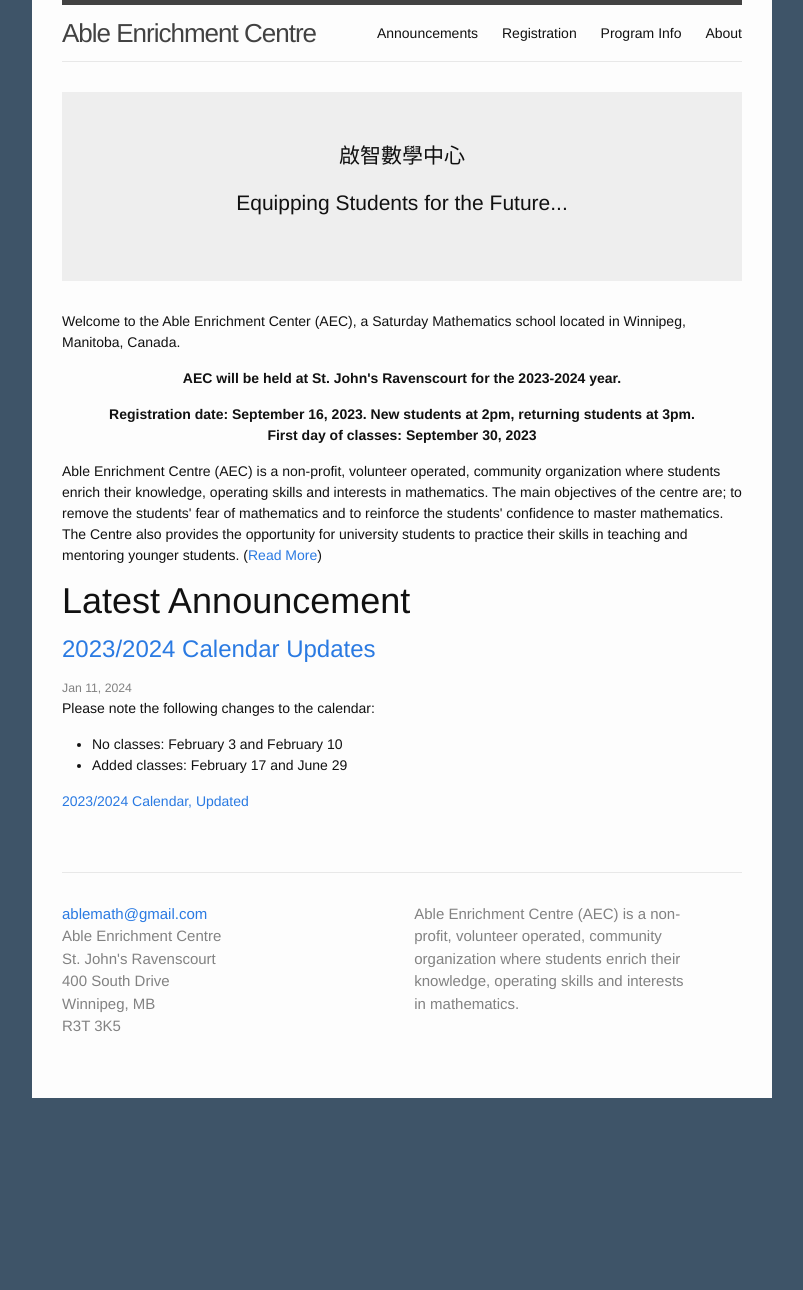
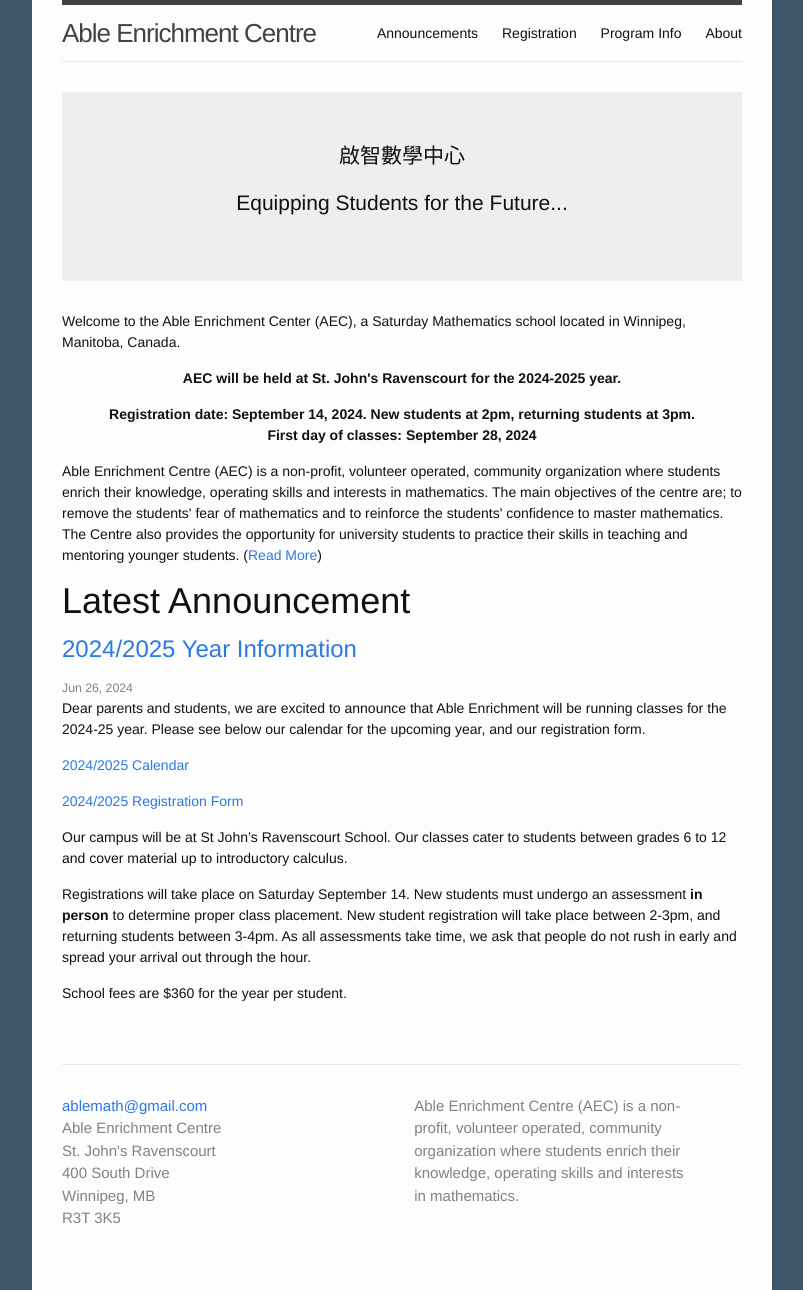
Before and after one commit to ablemath/ablemath, a Jekyll site: the page built from index.html, in a window 1280 px wide. Shown: the whole page, without its empty margins (238-1041 px from the left). Built offline with Jekyll 4.4.1, drawn with Linux system fonts in a browser that asks for light colours; before the commit the page ends 1098 px from its top, so only the background shows below that.

Commit message:
2024/2025 year updates

```diff
--- a/_config.yml
+++ b/_config.yml
@@ -12,9 +12,9 @@
   Winnipeg, MB<br />
   R3T 3K5
 baseurl: "" # the subpath of your site, e.g. /blog/
-url: "http://ablemath.ca" # the base hostname & protocol for your site
-registrationdate: 2023-09-16
-classdate: 2023-09-30
+url: "https://ablemath.ca" # the base hostname & protocol for your site
+registrationdate: 2024-09-14
+classdate: 2024-09-28
 
 # Build settings
 markdown: kramdown
--- /dev/null
+++ b/_posts/2024-06-26-2024-2025-year.md
@@ -0,0 +1,24 @@
+---
+layout: post
+title:  "2024/2025 Year Information"
+date:   2024-06-26 12:00:00
+categories: "Year Information"
+---
+Dear parents and students, we are excited to announce that Able Enrichment will
+be running classes for the 2024-25 year.  Please see below our calendar for the
+upcoming year, and our registration form.
+
+[2024/2025 Calendar](/docs/2024/calendar.pdf)
+
+[2024/2025 Registration Form](/docs/2024/regform.pdf)
+
+Our campus will be at St John's Ravenscourt School. Our classes cater to
+students between grades 6 to 12 and cover material up to introductory calculus.
+
+Registrations will take place on Saturday September 14. New students must
+undergo an assessment **in person** to determine proper class placement. New
+student registration will take place between 2-3pm, and returning students
+between 3-4pm. As all assessments take time, we ask that people do not rush in
+early and spread your arrival out through the hour.
+
+School fees are $360 for the year per student.
--- a/_sass/_base.scss
+++ b/_sass/_base.scss
@@ -32,7 +32,7 @@
 p, blockquote, pre,
 ul, ol, dl, figure,
 %vertical-rhythm {
-    margin-bottom: $spacing-unit / 2;
+    margin-bottom: calc($spacing-unit / 2);
 }
 
 
@@ -110,7 +110,7 @@
 blockquote {
     color: $grey-color;
     border-left: 4px solid $grey-color-light;
-    padding-left: $spacing-unit / 2;
+    padding-left: calc($spacing-unit / 2);
     font-size: 18px;
     letter-spacing: -1px;
     font-style: italic;
@@ -170,8 +170,8 @@
     @include media-query($on-laptop) {
         max-width: -webkit-calc(#{$content-width} - (#{$spacing-unit}));
         max-width:         calc(#{$content-width} - (#{$spacing-unit}));
-        padding-right: $spacing-unit / 2;
-        padding-left: $spacing-unit / 2;
+        padding-right: calc($spacing-unit / 2);
+        padding-left: calc($spacing-unit / 2);
     }
 }
 
--- a/_sass/_layout.scss
+++ b/_sass/_layout.scss
@@ -98,7 +98,7 @@
 
 .footer-heading {
     font-size: 18px;
-    margin-bottom: $spacing-unit / 2;
+    margin-bottom: calc($spacing-unit / 2);
 }
 
 .contact-list,
@@ -110,14 +110,14 @@
 .footer-col-wrapper {
     font-size: 15px;
     color: $grey-color;
-    margin-left: -$spacing-unit / 2;
+    margin-left: calc(-1 * $spacing-unit / 2);
     @extend %clearfix;
 }
 
 .footer-col {
     float: left;
-    margin-bottom: $spacing-unit / 2;
-    padding-left: $spacing-unit / 2;
+    margin-bottom: calc($spacing-unit / 2);
+    padding-left: calc($spacing-unit / 2);
 }
 
 .footer-col-1 {
```
Also changed, not shown: css/main.scss (+0 -7 lines), 3 other files.
